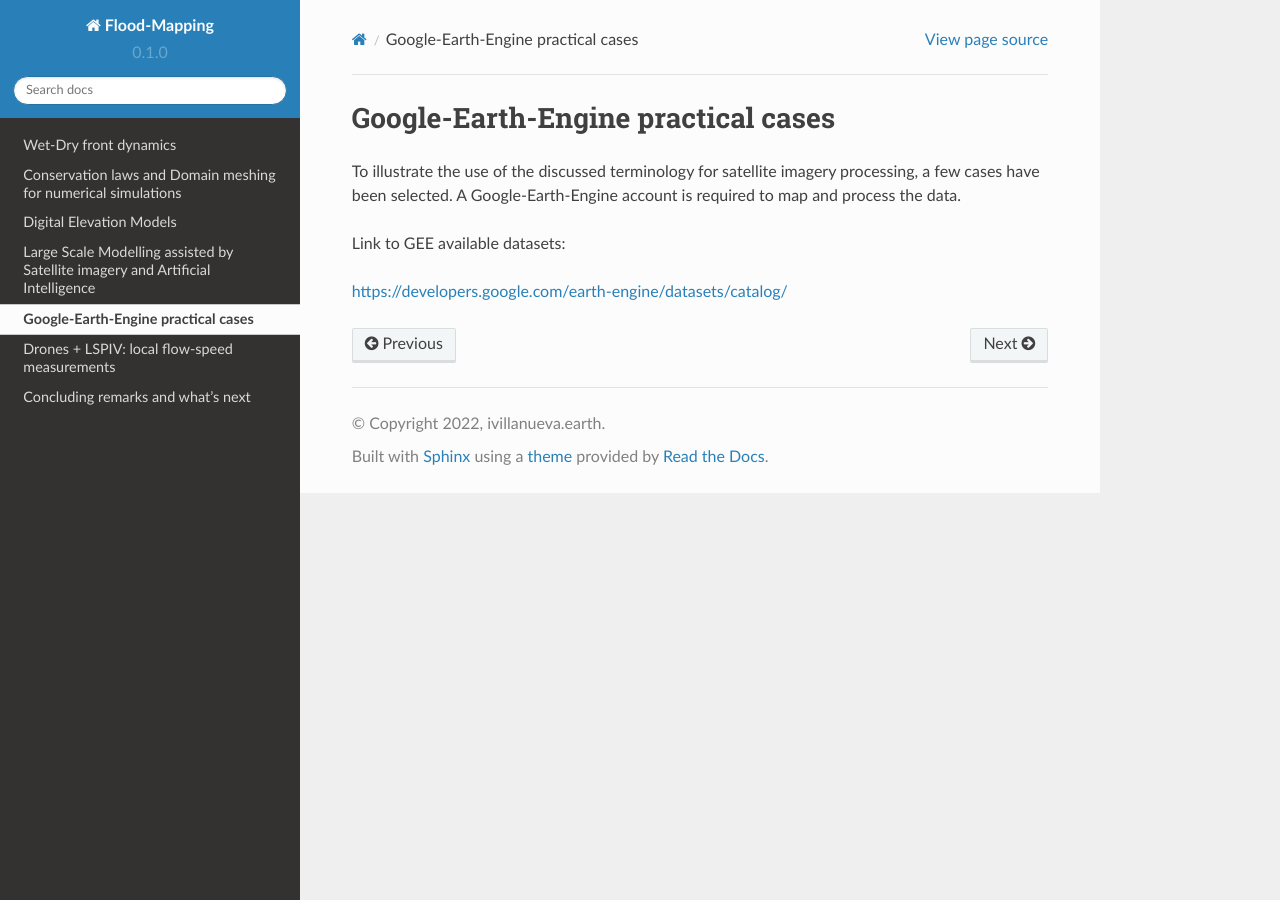
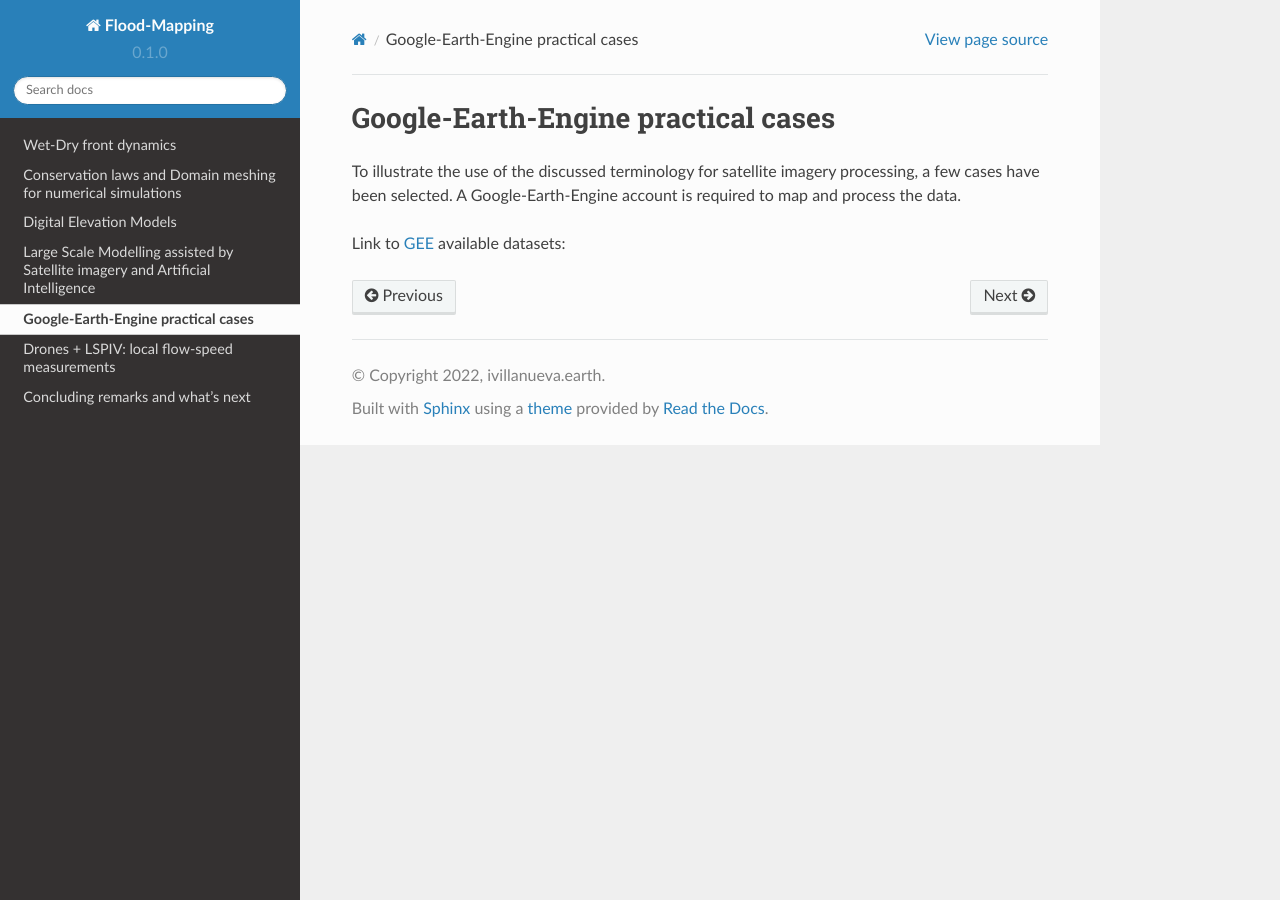
Before and after one commit to ivillamadrid/FloodMapping, a Sphinx documentation site: the page built from docs/source/geeprac.rst, in a window 1280 px wide. Built offline with Sphinx 7.4.7 and the Read the Docs theme 2.0.0, drawn with Linux system fonts in a browser that asks for light colours; some of the changed lines change nothing that is shown.

Commit message:
Update geeprac.rst

```diff
--- a/docs/source/geeprac.rst
+++ b/docs/source/geeprac.rst
@@ -4,6 +4,6 @@ Google-Earth-Engine practical cases
 To illustrate the use of the discussed terminology for satellite imagery processing, a few cases have been selected.
 A Google-Earth-Engine account is required to map and process the data.
 
-Link to GEE available datasets:
+Link to `GEE`_ available datasets:
 
-https://developers.google.com/earth-engine/datasets/catalog/
+.. _GEE: https://developers.google.com/earth-engine/datasets/catalog/
```
